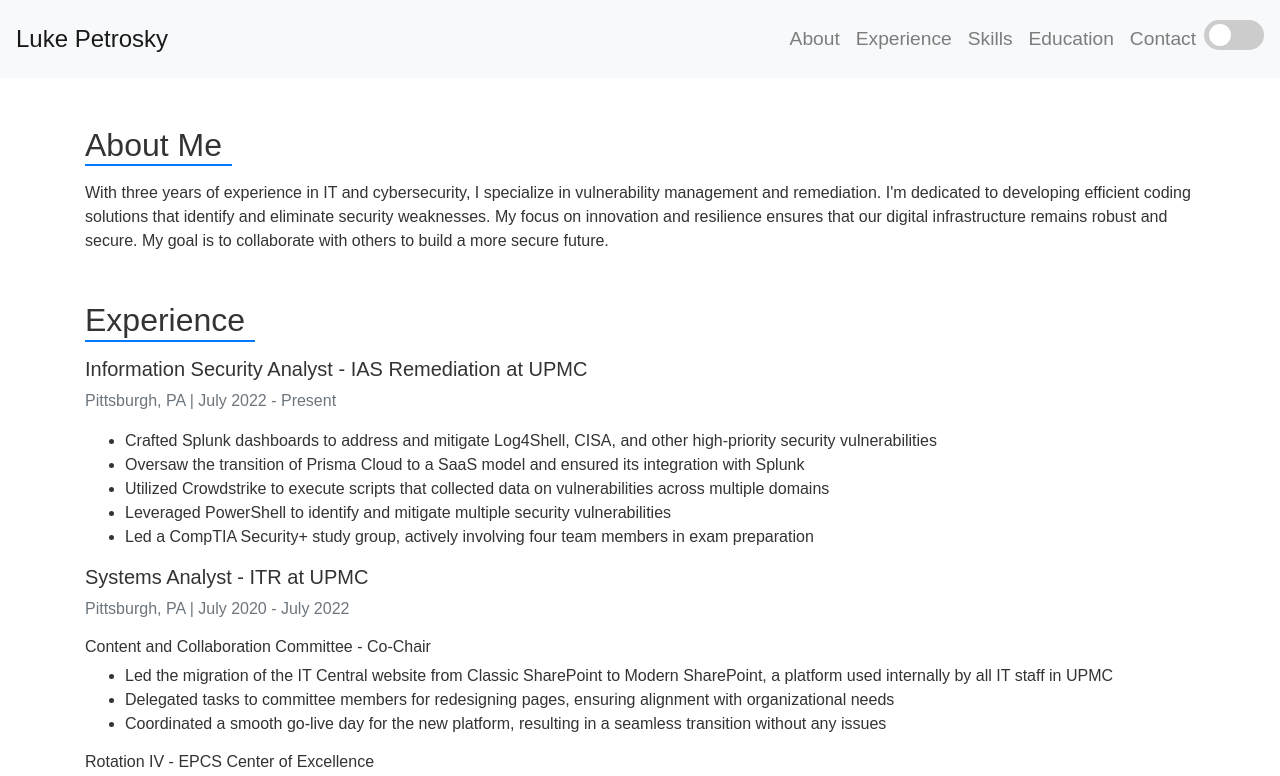
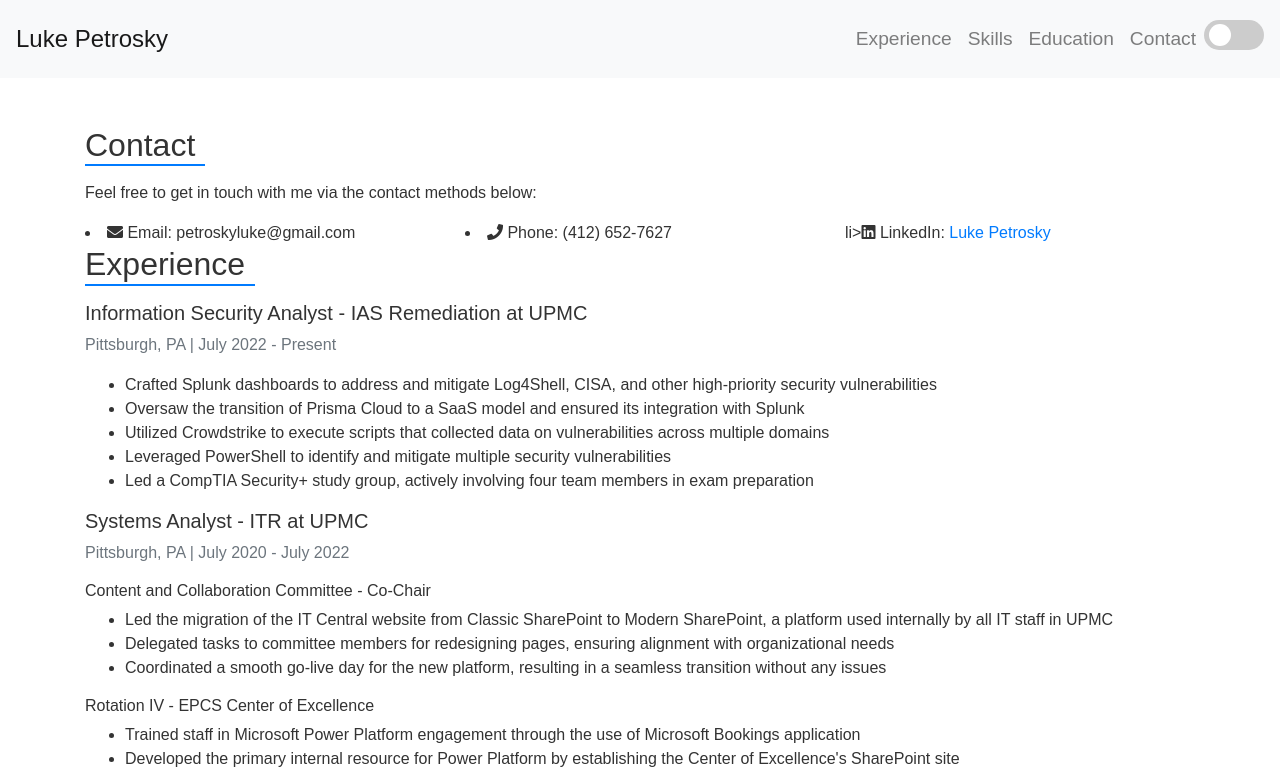
Before and after one commit to petroskyluke/petroskyluke, a plain HTML site: page index.html in a window 1280 px wide. Shown: the top 776 px of the page. Drawn offline with nearby package versions, Linux system fonts and the light colour scheme.

Commit message:
Remove About and move Contact

```diff
--- a/index.html
+++ b/index.html
@@ -24,9 +24,6 @@
         <div class="collapse navbar-collapse" id="navbarNav">
             <ul class="navbar-nav ml-auto">
                 <li class="nav-item">
-                    <a class="nav-link" href="#about">About</a>
-                </li>
-                <li class="nav-item">
                     <a class="nav-link" href="#experience">Experience</a>
                 </li>
                 <li class="nav-item">
@@ -48,20 +45,27 @@
         </div>
     </nav>
 
-    <!-- ... (Everything above remains unchanged) ... -->
-
     <!-- Content Sections -->
     <div class="container mt-5">
 
-        <!-- About Section -->
-        <section id="about" class="mb-5" data-aos="fade-up">
-            <h2>About Me</h2>
-            <p>With three years of experience in IT and cybersecurity, I specialize in vulnerability management and
-                remediation. I'm dedicated to developing efficient coding solutions that identify and eliminate security
-                weaknesses. My focus on innovation and resilience ensures that our digital infrastructure remains robust
-                and secure. My goal is to collaborate with others to build a more secure future.</p>
+        <!-- Contact Section -->
+        <section id="contact" data-aos="fade-up" data-aos-delay="450">
+            <h2>Contact</h2>
+            <p>Feel free to get in touch with me via the contact methods below:</p>
+
+            <div class="row">
+                <div class="col-lg-4 col-md-12">
+                    <li><i class="fas fa-envelope"></i> Email: petroskyluke@gmail.com</li>
+                </div>
+                <div class="col-lg-4 col-md-12">
+                    <li><i class="fas fa-phone"></i> Phone: (412) 652-7627</li>
+                </div>
+                <div class="col-lg-4 col-md-12">
+                    li><i class="fab fa-linkedin"></i> LinkedIn: <a href="www.linkedin.com/in/petroskyluke">Luke
+                        Petrosky</a></li>
+                </div>
+            </div>
         </section>
-
 
         <!-- Experience Section -->
         <section id="experience" class="mb-5" data-aos="fade-up" data-aos-delay="150">
@@ -143,7 +147,6 @@
         <!-- Technical Skills Section -->
         <section id="skills" class="mb-5" data-aos="fade-up" data-aos-delay="300">
             <h2>Technical Skills</h2>
-
             <div class="row">
                 <div class="col-lg-4 col-md-12">
                     <h5>Certifications:</h5>
@@ -188,17 +191,6 @@
                 </div>
             </div>
         </section>
-        <!-- Contact Section -->
-        <section id="contact" data-aos="fade-up" data-aos-delay="450">
-            <h2>Contact</h2>
-            <p>Feel free to get in touch with me via the contact methods below:</p>
-            <ul>
-                <li><i class="fas fa-envelope"></i> Email: petroskyluke@gmail.com</li>
-                <li><i class="fas fa-phone"></i> Phone: (412) 652-7627</li>
-                <li><i class="fab fa-linkedin"></i> LinkedIn: <a href="www.linkedin.com/in/petroskyluke">Luke
-                        Petrosky</a></li>
-            </ul>
-        </section>
     </div>
 
     <!-- Footer (if you want one) -->
```
